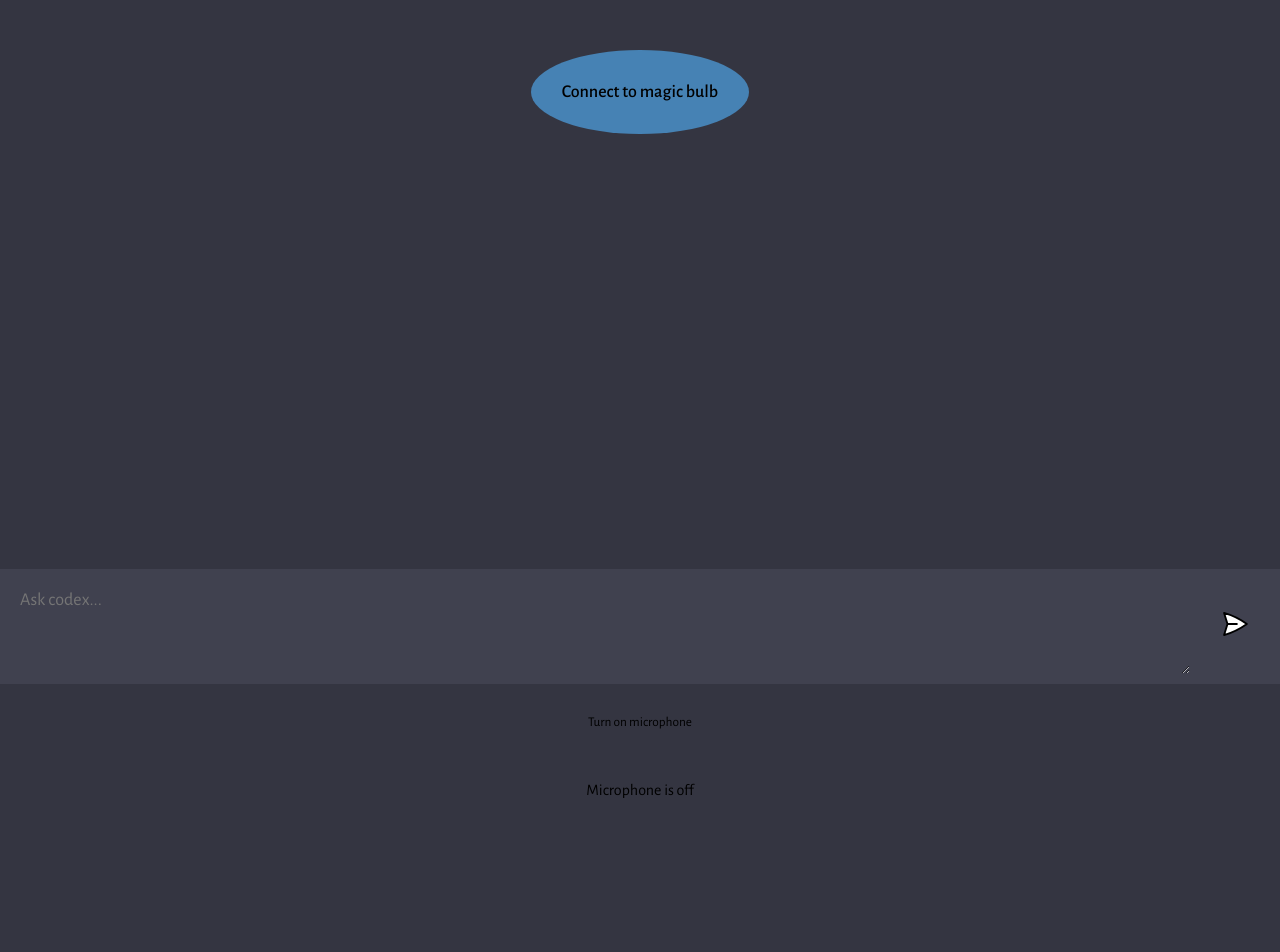
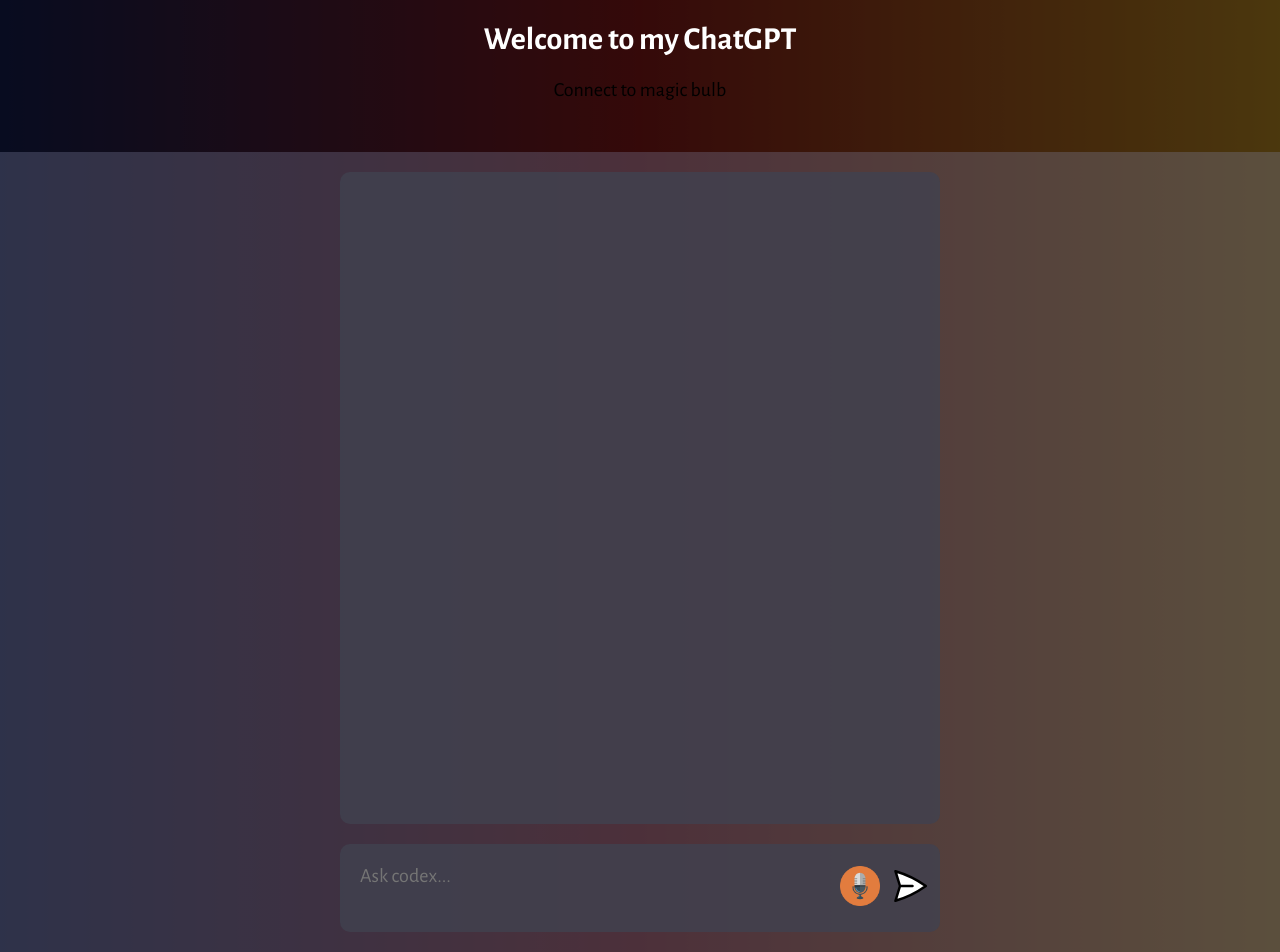
Before and after one commit to gfarid/chatgpt-js-codex, a website built with Vite: page client/index.html in a window 1280 px wide. Before the commit the page ends 800 px from the top, so only its background shows below. Built offline with nearby package versions, Linux system fonts and the light colour scheme.

Commit message:
add more and more

```diff
--- a/client/index.html
+++ b/client/index.html
@@ -8,19 +8,19 @@
     <title>ChatGPT-JS-Codex</title>
   </head>
   <body>
+    <header>
+      <h1>Welcome to my ChatGPT</h1>
+      <button class="connect"> Connect to magic bulb</button>
+    </header>
     <div id="app">
-      <button class="connect"> Connect to magic bulb</button>
-      <!-- <audio id="partyAudio">
-        <source src="assets/party.mp3" type="audio/mp3">
-      </audio> -->
       <div id="chat_container"></div>
       <form>
-        <textarea name="prompt" rows="1" cols="1" placeholder="Ask codex..."></textarea>
-        <button type="submit"><img src="assets/send.svg" alt="send" />
+        <div class="input-container">
+          <textarea name="prompt" rows="2" cols="1" placeholder="Ask codex..."></textarea>
+          <button type="button" id="toggle-mic"><img src="assets/mic.png" alt="Toggle microphone" /></button>
+        </div>
+        <button type="submit"><img src="assets/send.svg" alt="send" /></button>
       </form>
-      <button id="toggle-mic">Turn on microphone</button>
-      <div id="status">Microphone is off</div>
-    </div>
     <script type="module" src="main.js"></script>
   </body>
 </html>
--- a/client/main.js
+++ b/client/main.js
@@ -224,7 +224,7 @@
 
     recognition.onstart = function() {
       console.log('Speech recognition started');
-      document.getElementById('status').textContent = 'Microphone is on';
+      //document.getElementById('status').textContent = 'Microphone is on';
 
     };
 
@@ -249,7 +249,7 @@
         if (isListening) {
           recognition.start();
         } else {
-          document.getElementById('status').textContent = 'Microphone is off';
+          //document.getElementById('status').textContent = 'Microphone is off';
         }
     };
 
@@ -260,9 +260,14 @@
     isListening = !isListening;
     if (isListening) {
       recognition.start();
-      this.textContent = 'Turn off microphone';
+     // this.textContent = 'Turn off microphone';
     } else {
       recognition.stop();
-      this.textContent = 'Turn on microphone';
+     // this.textContent = 'Turn on microphone';
     }
   });
+
+  let mic = document.querySelector('#toggle-mic');
+  mic.addEventListener('click' , (function() {
+    mic.classList.toggle("active");
+  }));
--- a/client/style.css
+++ b/client/style.css
@@ -8,140 +8,88 @@
 }
 
 body {
-  background: #343541;
+  background: linear-gradient(to right, #1a2a6c, #b21f1f, #fdbb2d);
+  overflow: auto;
 }
 
 #app {
   width: 100vw;
   height: 100vh;
-  background: #343541;
+  background: rgba(52, 53, 65, 0.8);
 
   display: flex;
   flex-direction: column;
   align-items: center;
   justify-content: space-between;
+  padding: 20px;
 }
 
 #chat_container {
   flex: 1;
   width: 100%;
+  max-width: 600px;
   height: 100%;
   overflow-y: scroll;
-
-  display: flex;
-  flex-direction: column;
-  gap: 10px;
-
-  -ms-overflow-style: none;
-  scrollbar-width: none;
-
-  padding-bottom: 20px;
-  scroll-behavior: smooth;
+  background: rgba(64, 65, 79, 0.8);
+  border-radius: 10px;
+  padding: 20px;
+  margin-bottom: 20px;
 }
 
-/* hides scrollbar */
-#chat_container::-webkit-scrollbar {
-  display: none;
+button.connect {
+  padding: 20px 40px;
+  border-radius: 50px;
+  margin-bottom: 10px;
+  font-size: 20px;
+  outline: none; /* Remove outline */
+  transition: background-color 0.3s ease; /* Smooth transition for hover effect */
 }
 
-.wrapper {
-  width: 100%;
-  padding: 15px;
+button.connect:hover {
+  background-color: #007bff; /* Change background color on hover */
+  color: #fff; /* Change text color on hover */
 }
 
-.ai {
-  background: #40414F;
+header {
+  width: 100%;
+  padding: 20px 0;
+  text-align: center;
+  background-color: rgba(0, 0, 0, 0.7);
+  color: #fff;
 }
 
-.chat {
-  width: 100%;
-  max-width: 1280px;
-  margin: 0 auto;
-
-  display: flex;
-  flex-direction: row;
-  align-items: flex-start;
-  gap: 10px;
-}
-
-.profile {
-  width: 36px;
-  height: 36px;
-  border-radius: 5px;
-
-  background: #5436DA;
-
-  display: flex;
-  justify-content: center;
-  align-items: center;
-}
-
-.ai .profile {
-  background: #10a37f;
-}
-
-.profile img {
-  width: 60%;
-  height: 60%;
-  object-fit: contain;
-}
-
-.message {
-  flex: 1;
-
-  color: #dcdcdc;
-  font-size: 20px;
-
-  max-width: 100%;
-  overflow-x: scroll;
-
-  /*
-   * white space refers to any spaces, tabs, or newline characters that are used to format the CSS code
-   * specifies how white space within an element should be handled. It is similar to the "pre" value, which tells the browser to treat all white space as significant and to preserve it exactly as it appears in the source code.
-   * The pre-wrap value allows the browser to wrap long lines of text onto multiple lines if necessary.
-   * The default value for the white-space property in CSS is "normal". This tells the browser to collapse multiple white space characters into a single space, and to wrap text onto multiple lines as needed to fit within its container.
-  */
-  white-space: pre-wrap;
-
-  -ms-overflow-style: none;
-  scrollbar-width: none;
-}
-
-/* hides scrollbar */
-.message::-webkit-scrollbar {
-  display: none;
+header h1 {
+  font-size: 2em;
 }
 
 form {
+  display: flex;
   width: 100%;
-  max-width: 1280px;
-  margin: 0 auto;
+  max-width: 600px;
+  background: rgba(64, 65, 79, 0.8);
+  border-radius: 10px;
   padding: 10px;
-  background: #40414F;
-
-  display: flex;
-  flex-direction: row;
-  gap: 10px;
 }
 
 textarea {
-  width: 100%;
-
+  flex: 1;
   color: #fff;
-  font-size: 18px;
-
-  padding: 10px;
   background: transparent;
-  border-radius: 5px;
   border: none;
   outline: none;
+  border-radius: 10px;
+  padding: 10px;
+  resize: none;
+  font-size: 20px; /* Increase font size */
 }
 
+
+
 button {
-  outline: 0;
-  border: 0;
+  background: none;
+  border: none;
   cursor: pointer;
-  background: transparent;
+  outline: none;
 }
 
 form img {
@@ -149,31 +97,78 @@
   height: 30px;
 }
 
-.connect , .turnof {
-  margin-top: 50px;
-  color: #000;
-  padding: 30px;
-  background-color: steelblue;
-  opacity: 1;
-  z-index: 22222222;
-  font-size: 18px;
-  font-weight: 500;
-  outline: none;
-  border: 1px solid transparent;
-  border-radius: 100%;
+#toggle-mic img {
+  width: 30px;
+  height: 30px;
 }
 
-.connect:hover{
-  color: #fff;
+
+form {
+  display: flex;
+  align-items: center; /* Align items vertically */
 }
 
-button {
-  display: block;
-  margin: 20px auto;
-  padding: 10px 20px;
+form img {
+  width: 40px; /* Increase icon size */
+  height: 40px;
 }
 
-#status {
-  text-align: center;
-  margin-top: 20px;
+#toggle-mic img {
+  width: 40px;
+  height: 40px;
 }
+
+form button {
+  margin-left: 10px; /* Add margin to the left of each button */
+}
+
+.input-container {
+  display: flex;
+  align-items: center;
+  width: 100%;
+}
+
+
+#toggle-mic.active {
+  background-color: #ff0000; /* Change to your preferred color */
+  animation: pulse 2s infinite;
+}
+
+@keyframes pulse {
+  0% {
+    transform: scale(1);
+  }
+  50% {
+    transform: scale(1.1);
+  }
+  100% {
+    transform: scale(1);
+  }
+}
+
+.profile img {
+  width: 50px; /* Increase image size */
+  height: 50px;
+  background: slategrey;
+  border-radius: 30px;
+}
+
+
+.wrapper {
+  background-color: #007bff; /* Set background color for user messages */
+  color: #fff; /* Set text color for user messages */
+}
+
+.wrapper.ai {
+  background-color: #f8f9fa !important; /* Set background color for bot messages */
+  color: #343a40; /* Set text color for bot messages */
+}
+
+.chat {
+  display: flex;
+  align-items: center;
+}
+
+.profile img {
+  margin-right: 10px; /* Add some space between the image and the text */
+}
```
Also changed, not shown: client/assets/mic.png (added).
